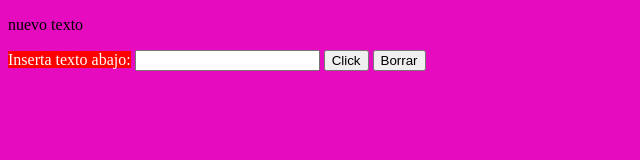
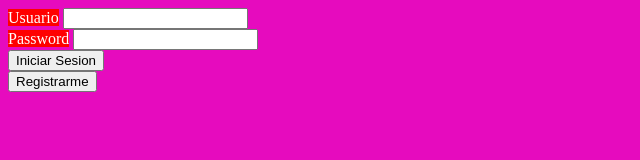
Before and after one commit to luzaracelydls/1FM045-ionic-basico-2, a website: page index.html in a window 1280 px wide. Shown: the whole page, without its empty margins (0-640 px from the left). Drawn offline with Linux system fonts and the light colour scheme.

Commit message:
Practica 3: Mensaje de Login y Registro

```diff
--- a/index.html
+++ b/index.html
@@ -8,12 +8,27 @@
     <link rel="stylesheet" href="styles.css" />
   </head>
   <body>
-    <p>nuevo texto</p>
-    <label for="">Inserta texto abajo:</label>
-    <input type="text" id="campoTxt" />
+    <div class="main">
+      <div>
+        <label for="usuarioTxt">Usuario</label>
+        <input type="text" id="usuarioTxt" />
+      </div>
 
-    <button onclick="imprimirTexto()">Click</button>
-    <button onclick="borrarTexto()">Borrar</button>
+      <div>
+        <label for="passwordTxt">Password</label>
+        <input type="text" id="passwordTxt" />
+      </div>
+
+      <div>
+        <button onclick="iniciarSesion()">Iniciar Sesion</button>
+      </div>
+
+      <div>
+        <button>Registrarme</button>
+      </div>
+    </div>
+
+    <p></p>
   </body>
 
   <script src="script.js"></script>
--- a/script.js
+++ b/script.js
@@ -1,11 +1,19 @@
-var campoTexto = document.getElementById("campoTxt");
+var usuarioTxt = document.getElementById("usuarioTxt");
+var passwordTxt = document.getElementById("passwordTxt");
 
-function imprimirTexto() {
-  var texto = campoTexto.value;
+var parrafo = document.querySelector("p");
 
-  console.log(texto);
+function iniciarSesion() {
+  //....
+  var usuarioValor = usuarioTxt.value;
+  //parrafo.innerHTML = "Login correcto " + usuarioValor;
+
+  parrafo.innerHTML = `Login correcto <strong>${usuarioValor}</strong>`;
 }
 
-function borrarTexto() {
-  campoTexto.value = "";
+function registro() {
+  //...
+  var usuarioValor = usuarioTxt.value;
+  //parrafo.innerHTML = "Registro con éxito " + usuarioValor;
+  parrafo.innerHTML = `Registro con éxito <strong>${usuarioValor}</strong>`;
 }
```
Also changed, not shown: 1 other file.
